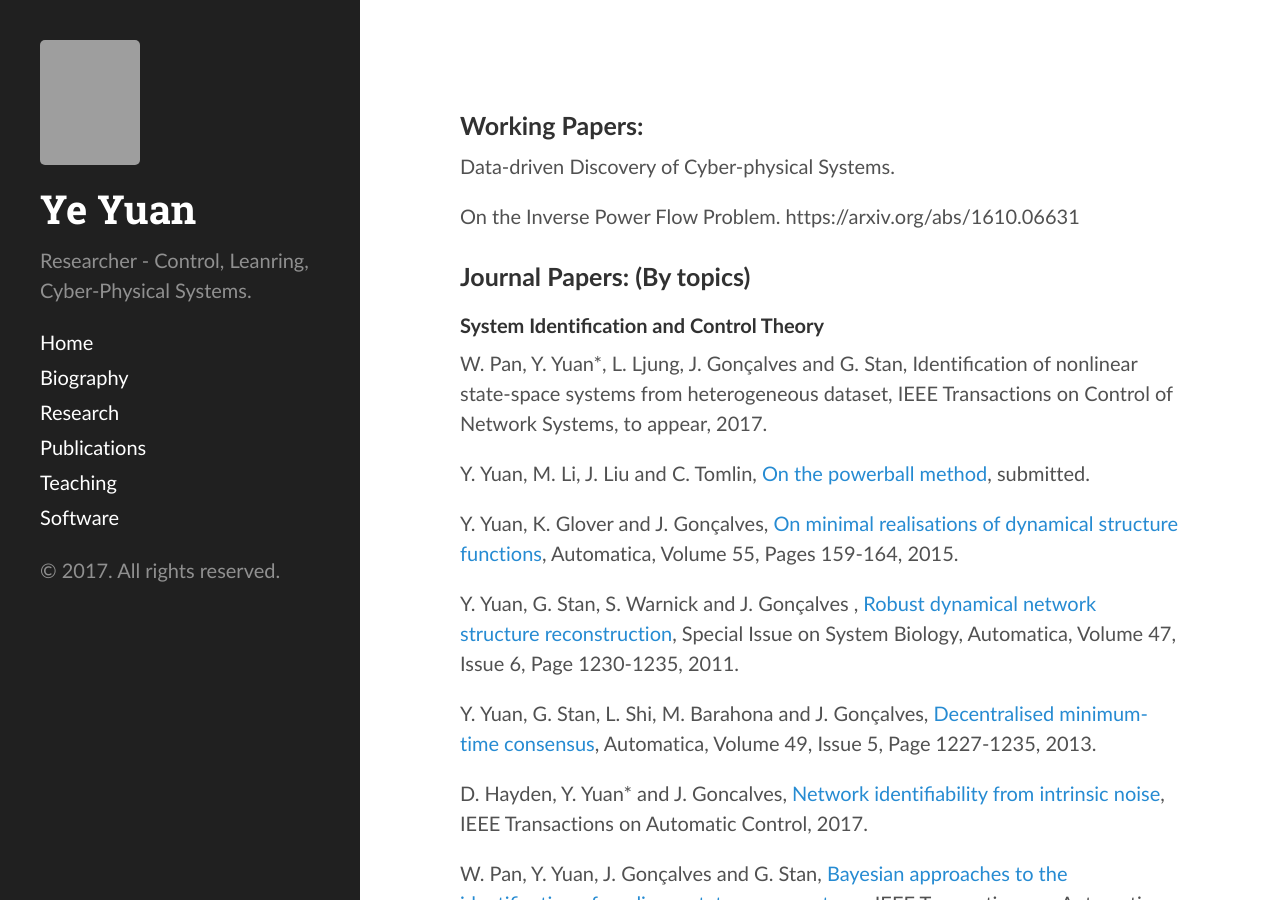
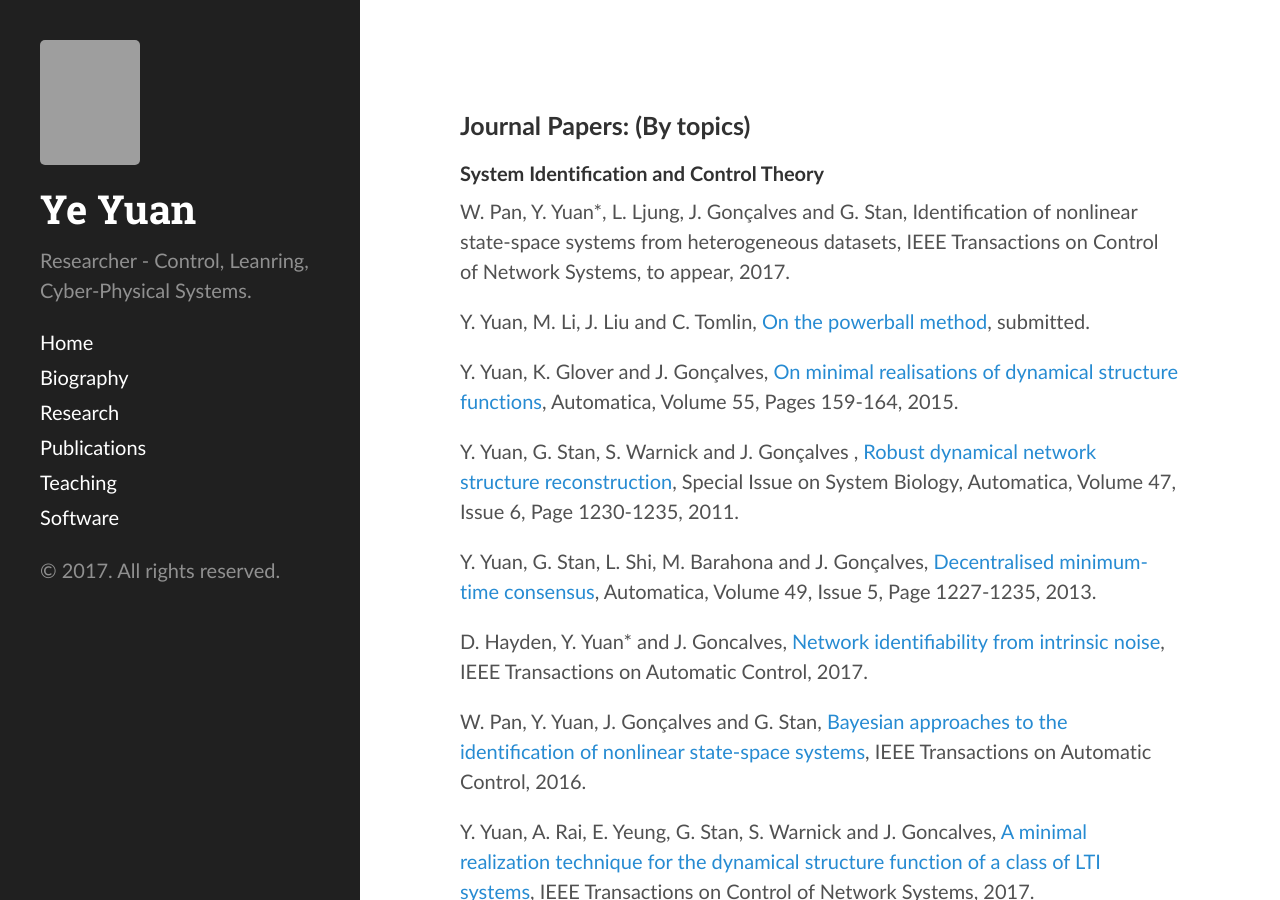
Before and after one commit to yy311/yy311.github.io, a Jekyll site: the page built from publication.md, in a window 1280 px wide and 900 px high. Built offline with Jekyll 4.4.1, drawn with Linux system fonts in a browser that asks for light colours; grey boxes are pictures that could not be loaded.

Commit message:
Update publication.md

```diff
--- a/publication.md
+++ b/publication.md
@@ -1,20 +1,12 @@
 ---
 layout: page
 ---
-
-<h3>Working Papers:</h3>
-
-Data-driven Discovery of Cyber-physical Systems.
-
-On the Inverse Power Flow Problem. https://arxiv.org/abs/1610.06631
-
-
 
 <h3>Journal Papers: (By topics)</h3>
 
 <h4>System Identification and Control Theory</h4>
 
-W. Pan, Y. Yuan*, L. Ljung, J. Gonçalves and G. Stan, Identification of nonlinear state-space systems from heterogeneous dataset, IEEE Transactions on Control of Network Systems, to appear, 2017.
+W. Pan, Y. Yuan*, L. Ljung, J. Gonçalves and G. Stan, Identification of nonlinear state-space systems from heterogeneous datasets, IEEE Transactions on Control of Network Systems, to appear, 2017.
 
 Y. Yuan, M. Li, J. Liu and C. Tomlin, [On the powerball method](https://arxiv.org/abs/1603.07421), submitted.
 
```
